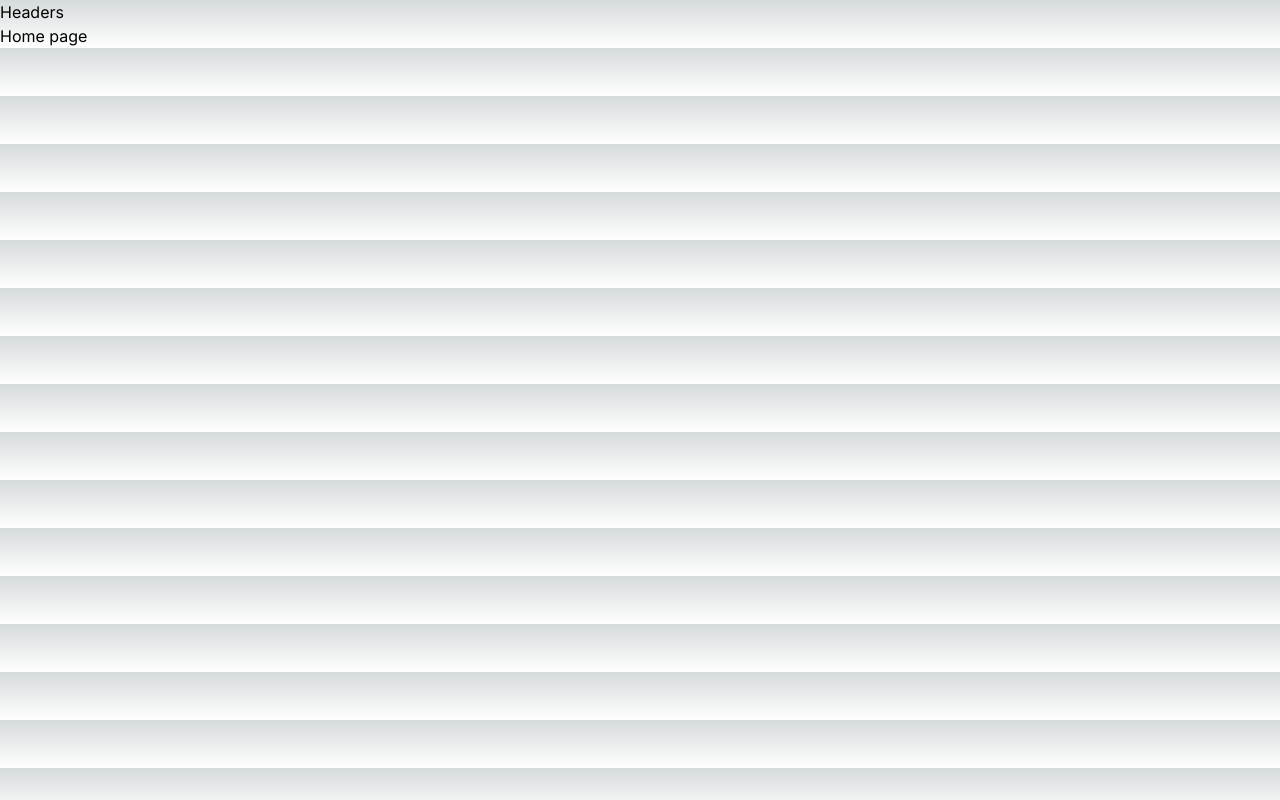
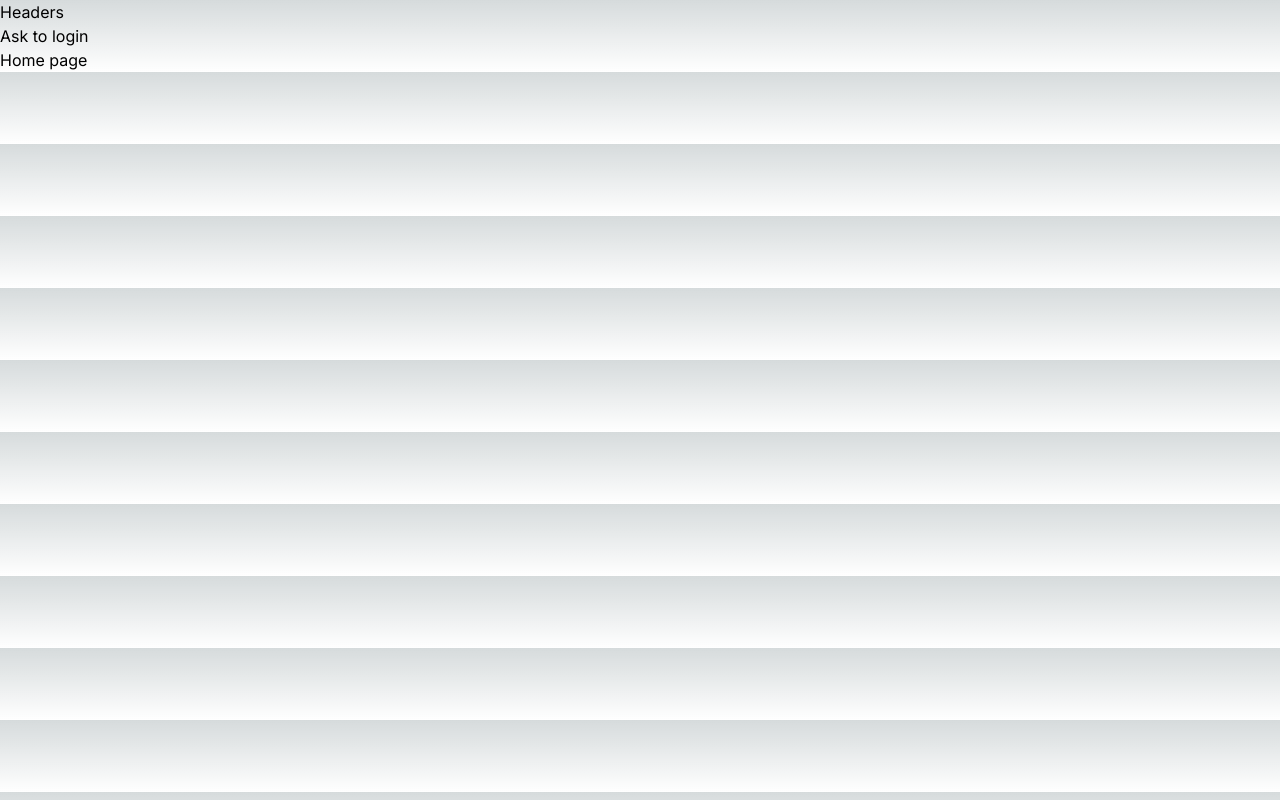
Before and after one commit to nayem-miah/next-auth, a Next.js app: page / in a window 1280 px wide. Built offline with nearby package versions, Linux system fonts and the light colour scheme; no server answers.

Commit message:
'commited'

```diff
--- a/app/components/Header.jsx
+++ b/app/components/Header.jsx
@@ -1,16 +1,26 @@
-import { auth,signIn, signOut} from "@/auth"
-import Image from "next/image"
-import Link from "next/link"
-
-
+import { auth, signIn, signOut } from "@/auth";
+import Image from "next/image";
+import Link from "next/link";
 
 export default async function Header() {
+  const session = await auth();
+  console.log(".............", session);
+  return <div>
+    Headers
 
-    const session = await auth();
-    console.log('.............', session)
-  return (
-    <div>
-      Headers
-    </div>
-  )
+    {session?.user?(
+        <div>
+          <p>{session?.user?.name}</p>
+          <Image src={session?.user?.image}
+          alt={session?.user?.image}
+          width={32}
+          height={32}
+          className="rounded-full"
+          />
+        </div>
+    ):(
+    <p>Ask to login</p>
+    )}
+
+    </div>;
 }
--- a/app/page.js
+++ b/app/page.js
@@ -7,6 +7,8 @@ export default function Home() {
 <Header/>
 Home page
 
+
+
 </>
   );
 }
--- a/next.config.mjs
+++ b/next.config.mjs
@@ -1,4 +1,13 @@
 /** @type {import('next').NextConfig} */
-const nextConfig = {};
+const nextConfig = {
+    images: {
+        remotePatterns: [
+          {
+            protocol: 'https',
+            hostname: 'lh3.googleusercontent.com',
+          },
+        ],
+      },
+};
 
 export default nextConfig;
```
